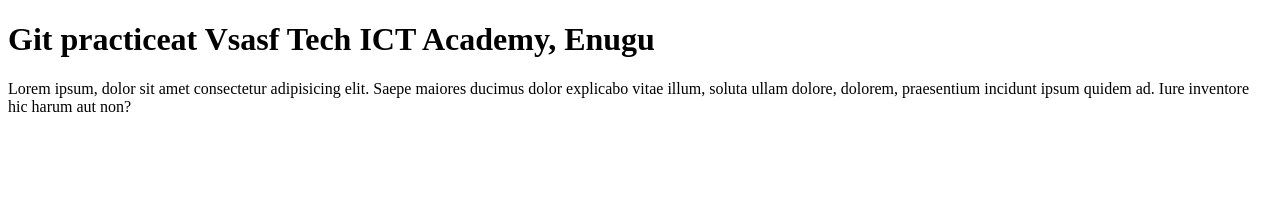
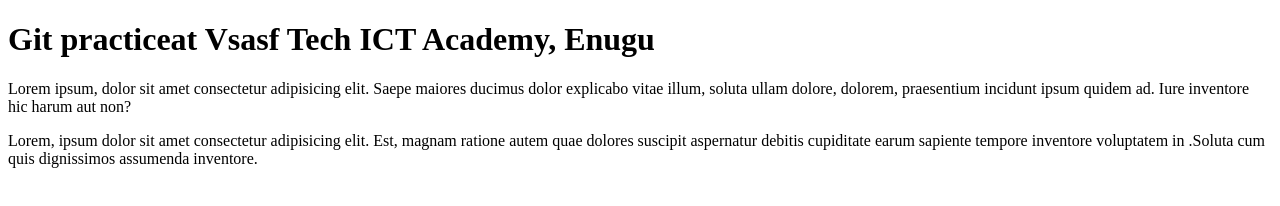
Before and after one commit to Mekene528/Final, a plain HTML site: page index.html in a window 1280 px wide. Drawn offline with Linux system fonts and the light colour scheme.

Commit message:
edited index

```diff
--- a/index.html
+++ b/index.html
@@ -13,6 +13,10 @@
     soluta ullam dolore, dolorem, praesentium incidunt ipsum quidem ad.
     Iure inventore hic harum aut non?
     </p>
+     Lorem, ipsum dolor sit amet consectetur adipisicing elit.
+     Est, magnam ratione autem quae dolores suscipit aspernatur
+     debitis cupiditate earum sapiente tempore inventore voluptatem in
+     .Soluta cum quis dignissimos assumenda inventore.
 
 </body>
 </html>
```
